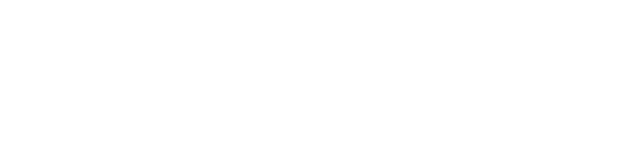
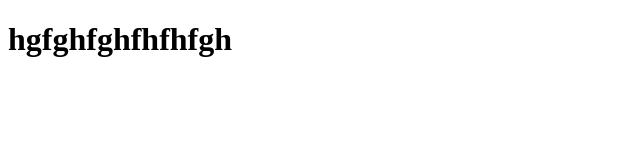
Before and after one commit to xuanhoang1905/hoangxuan, a plain HTML site: page index.html in a window 1280 px wide. Shown: the whole page, without its empty margins (0-640 px from the left). Drawn offline with Linux system fonts and the light colour scheme.

Commit message:
Update index.html

```diff
--- a/index.html
+++ b/index.html
@@ -7,6 +7,6 @@
     <title>Duong Hoang Xuan</title>
 </head>
 <body>
-
+    <h1>hgfghfghfhfhfgh</h1>
 </body>
 </html>
```
